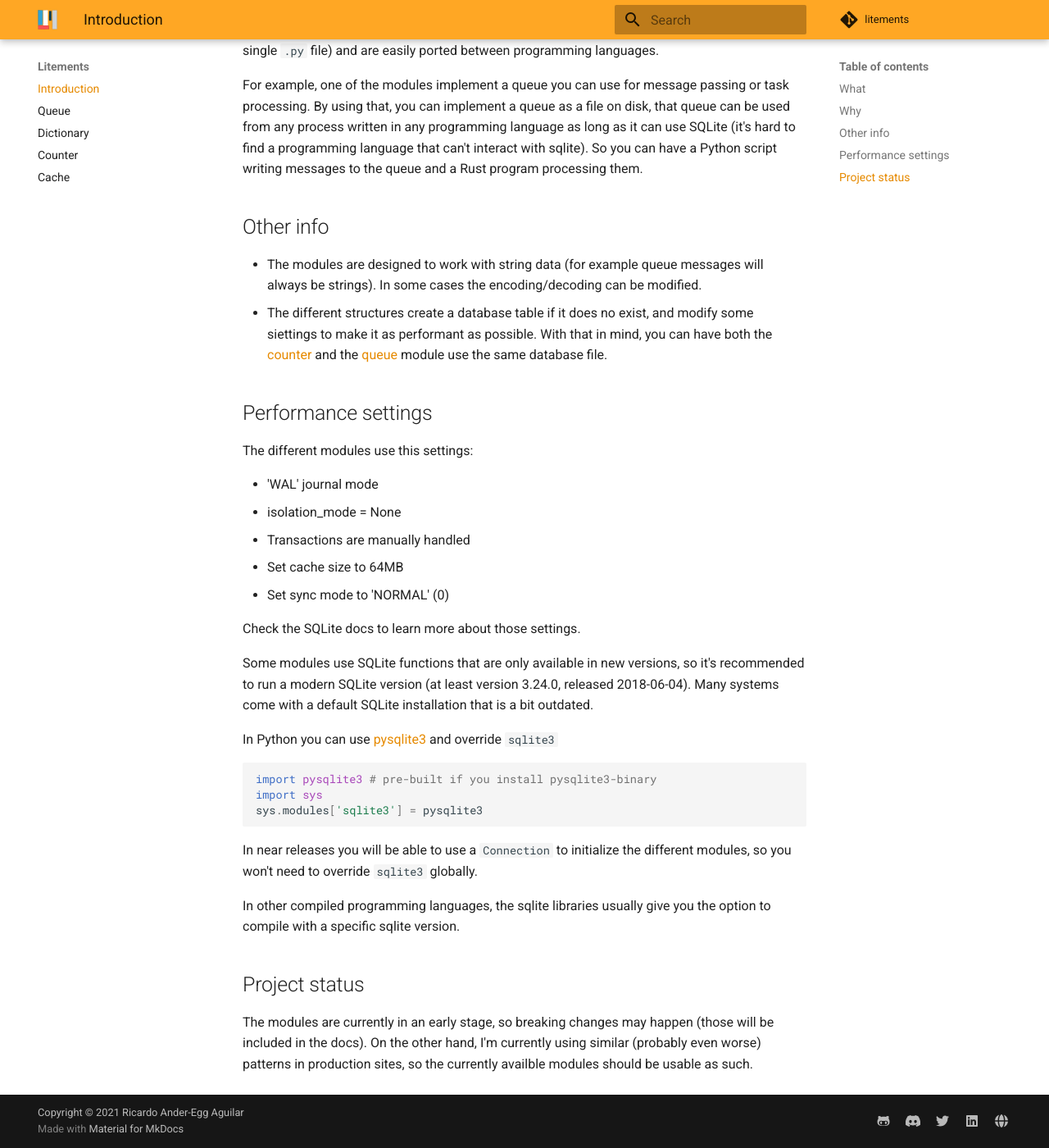
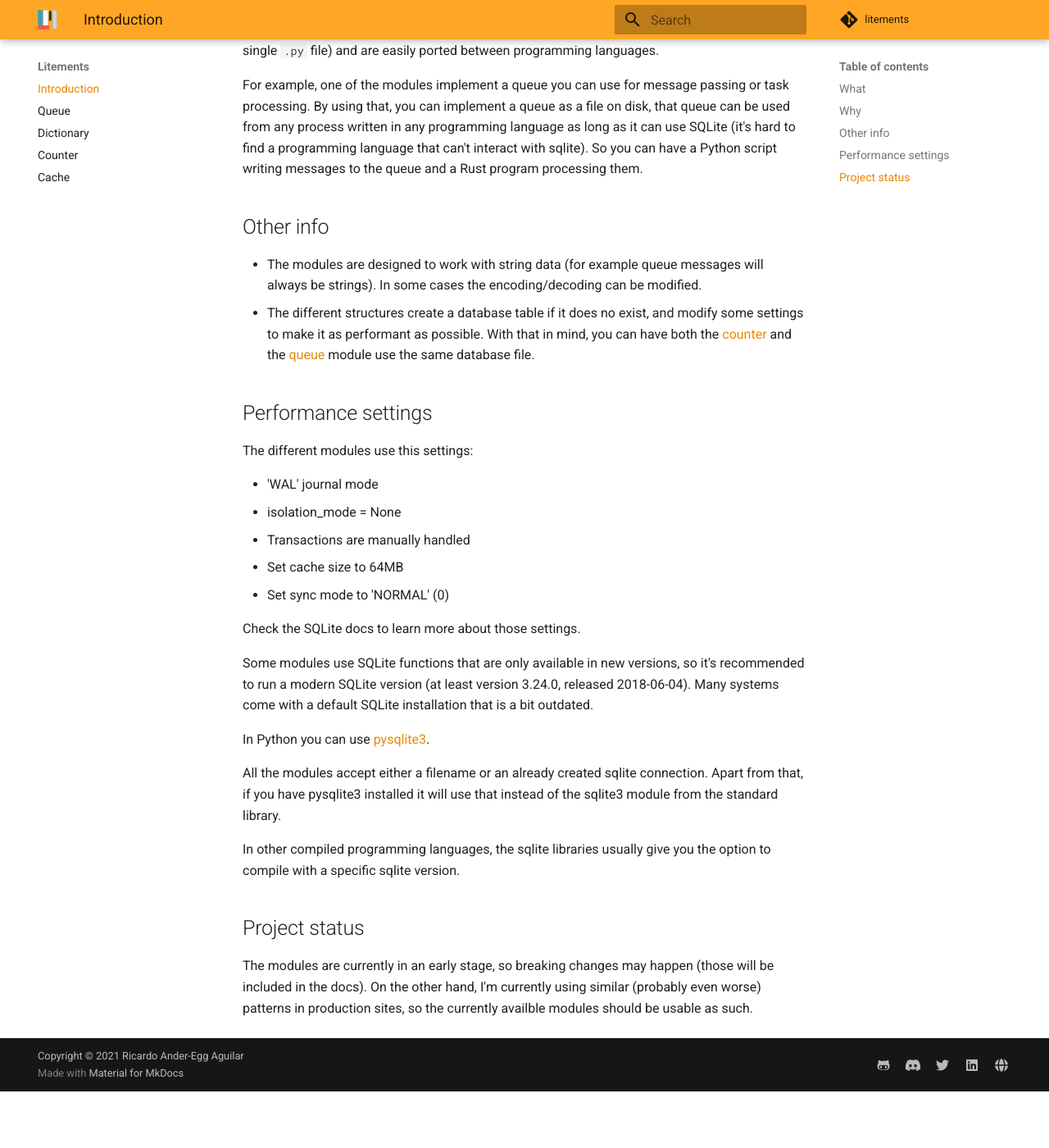
Before and after one commit to litements/site, an MkDocs documentation site: the page built from docs/index.md, in a window 1280 px wide and 1400 px high, scrolled down 637 px. Shown: the whole window at 82% size. Built offline with MkDocs 1.6.1 and Material for MkDocs 9.7.7, drawn with Linux system fonts in a browser that asks for light colours; after the commit the page ends 1968 px from its top, so only the background shows below that.

Commit message:
improve docs and change according to new versions released

````diff
--- a/docs/index.md
+++ b/docs/index.md
@@ -17,7 +17,7 @@ For example, one of the modules implement a queue you can use for message passin
 ## Other info
 
 * The modules are designed to work with string data (for example queue messages will always be strings). In some cases the encoding/decoding can be modified.
-* The different structures create a database table if it does no exist, and modify some siettings to make it as performant as possible. With that in mind, you can have both the [counter](/counter) and the [queue](/queue) module use the same database file.
+* The different structures create a database table if it does no exist, and modify some settings to make it as performant as possible. With that in mind, you can have both the [counter](/counter) and the [queue](/queue) module use the same database file.
 
 ## Performance settings
 
@@ -33,15 +33,9 @@ Check the SQLite docs to learn more about those settings.
 
 Some modules use SQLite functions that are only available in new versions, so it's recommended to run a modern SQLite version (at least version 3.24.0, released 2018-06-04). Many systems come with a default SQLite installation that is a bit outdated.
 
-In Python you can use [pysqlite3](https://github.com/coleifer/pysqlite3) and override `sqlite3`
+In Python you can use [pysqlite3](https://github.com/coleifer/pysqlite3).
 
-```python
-import pysqlite3 # pre-built if you install pysqlite3-binary
-import sys
-sys.modules['sqlite3'] = pysqlite3
-```
-
-In near releases you will be able to use a `Connection` to initialize the different modules, so you won't need to override `sqlite3` globally.
+All the modules accept either a filename or an already created sqlite connection. Apart from that, if you have pysqlite3 installed it will use that instead of the sqlite3 module from the standard library.
 
 In other compiled programming languages, the sqlite libraries usually give you the option to compile with a specific sqlite version.
 
````
Also changed, not shown: docs/counter.md (+1 -1 lines), docs/dictionary.md (+1 -1 lines), docs/queue.md (+19 -2 lines).
